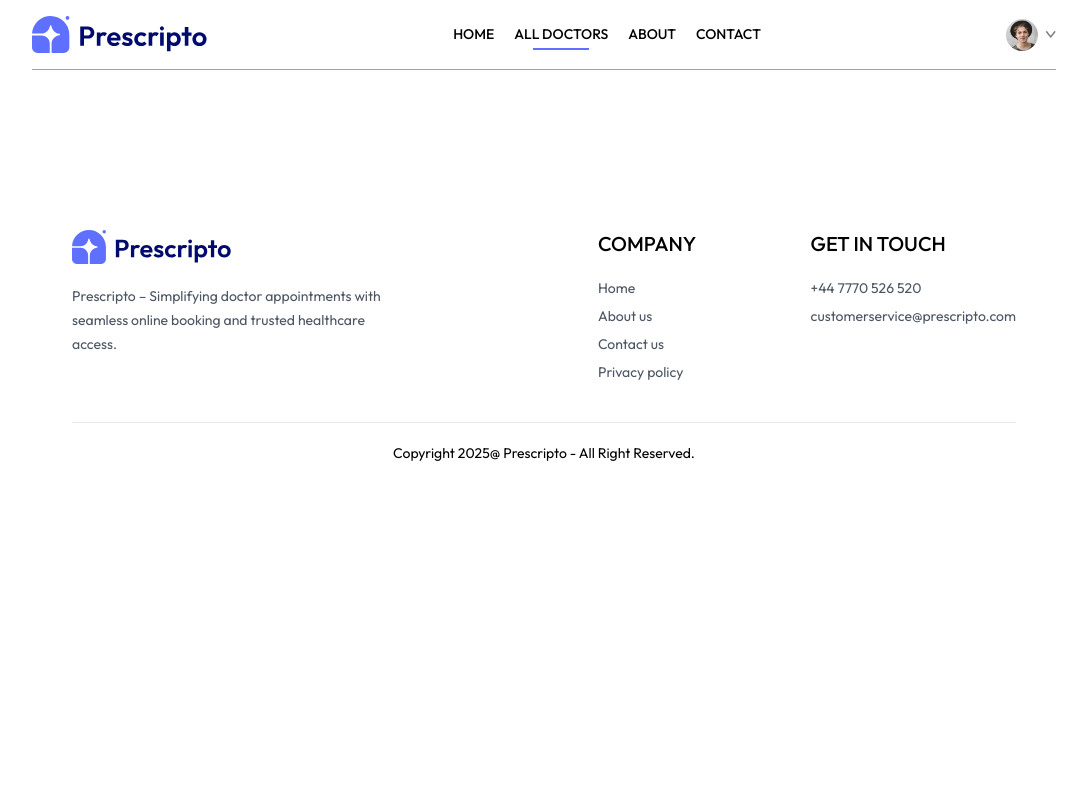
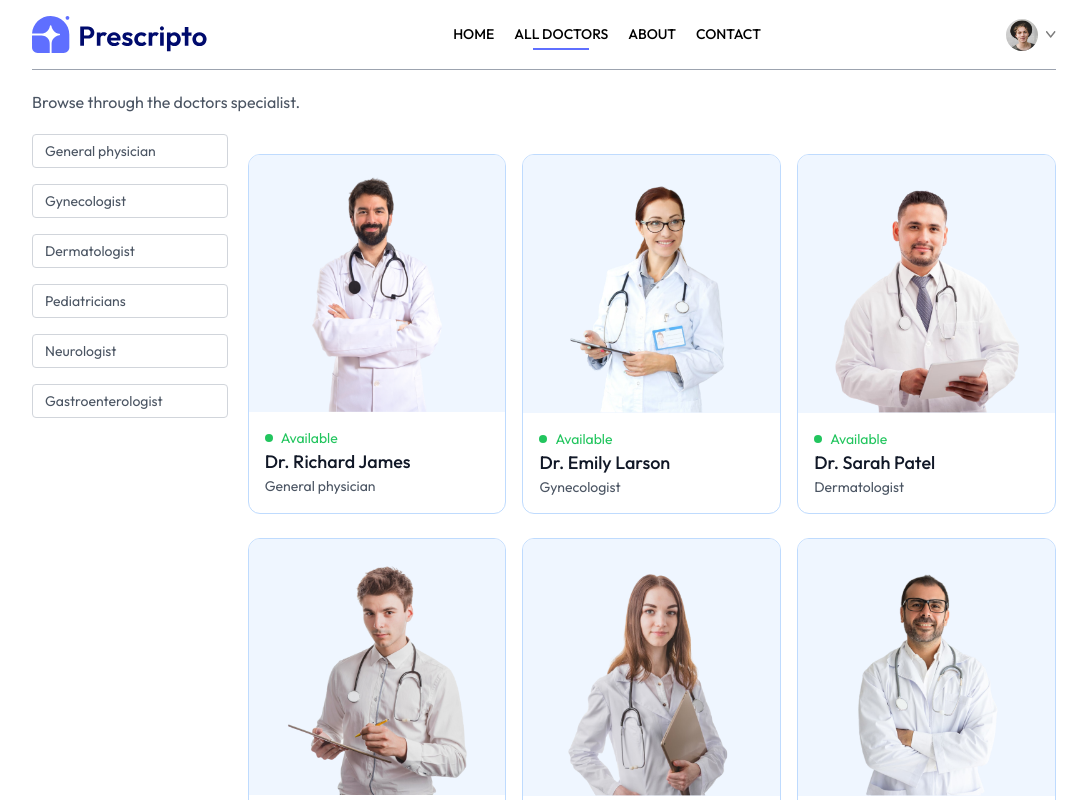
Before and after one commit to Emilijxa/DoctorsApp, a React (Vite) app in the folder frontend/: page /doctors in a window 1280 px wide. Shown: the top 800 px of the page, without its empty margins (96-1183 px from the left). Built offline with nearby package versions, Linux system fonts and the light colour scheme.

Commit message:
Added doctors page and removed scrolling from navbar

```diff
--- a/frontend/src/components/Navbar.jsx
+++ b/frontend/src/components/Navbar.jsx
@@ -11,7 +11,7 @@ const Navbar = () => {
 
   return (
     <div className='flex items-center justify-between text-sm py-4 mb-5 border-b border-b-gray-400'>
-      <img className='w-44 cursor-pointer' src={assets.logo} alt=""/>
+      <img  onClick={()=>navigate('/')} className='w-44 cursor-pointer' src={assets.logo} alt=""/>
       <ul className='hidden md:flex items-start gap-5 font-medium'>
         <NavLink to='/'>
             <li className='py-1'>HOME</li>
--- a/frontend/src/index.css
+++ b/frontend/src/index.css
@@ -10,3 +10,7 @@
 .active hr{
   @apply block
 }
+
+::-webkit-scrollbar{
+  @apply hidden
+}
--- a/frontend/src/pages/Doctors.jsx
+++ b/frontend/src/pages/Doctors.jsx
@@ -1,8 +1,56 @@
-import React from 'react'
+import React, { useContext, useEffect, useState } from 'react'
+import { useNavigate, useParams } from 'react-router-dom'
+import { AppContext } from '../context/AppContext'
 
 const Doctors = () => {
+
+    const { speciality } = useParams()
+    const [filterDoc,setFilterDoc] = useState([])
+    const navigate = useNavigate()
+
+    const { doctors } = useContext(AppContext)
+
+    const applyFilter = () => {
+      if (speciality) {
+        setFilterDoc(doctors.filter(doc => doc.speciality === speciality))
+      } else {
+        setFilterDoc(doctors)
+      }
+    }
+
+      useEffect (()=>{
+        applyFilter()
+      },[doctors,speciality])
+
   return (
     <div>
+        <p className='text-gray-600'>Browse through the doctors specialist.</p>
+        <div className='flex flex-col sm:flex-row items-start gap-5 mt-5'>
+          <div className='flex flex-col gap-4 text-sm text-gray-600'>
+            <p onClick={()=> speciality === 'General physician' ? navigate('/doctors') : navigate('/doctors/General physician') } className={`w-[94vw] sm:w-auto pl-3 py-1.5 pr-16 border border-gray-300 rounded transition-all cursor-pointer ${speciality === "General physician" ? "bg-indigo-100 text-black" : ""}`} >General physician</p>
+            <p onClick={()=> speciality === 'Gynecologist' ? navigate('/doctors') : navigate('/doctors/Gynecologist') } className={`w-[94vw] sm:w-auto pl-3 py-1.5 pr-16 border border-gray-300 rounded transition-all cursor-pointer ${speciality === "Gynecologist" ? "bg-indigo-100 text-black" : ""}`} >Gynecologist</p>
+            <p onClick={()=> speciality === 'Dermatologist' ? navigate('/doctors') : navigate('/doctors/Dermatologist') } className={`w-[94vw] sm:w-auto pl-3 py-1.5 pr-16 border border-gray-300 rounded transition-all cursor-pointer ${speciality === "Dermatologist" ? "bg-indigo-100 text-black" : ""}`} >Dermatologist</p>
+            <p onClick={()=> speciality === 'Pediatricians' ? navigate('/doctors') : navigate('/doctors/Pediatricians') } className={`w-[94vw] sm:w-auto pl-3 py-1.5 pr-16 border border-gray-300 rounded transition-all cursor-pointer ${speciality === "Pediatricians" ? "bg-indigo-100 text-black" : ""}`} >Pediatricians</p>
+            <p onClick={()=> speciality === 'Neurologist' ? navigate('/doctors') : navigate('/doctors/Neurologist') } className={`w-[94vw] sm:w-auto pl-3 py-1.5 pr-16 border border-gray-300 rounded transition-all cursor-pointer ${speciality === "Neurologist" ? "bg-indigo-100 text-black" : ""}`} >Neurologist</p>
+            <p onClick={()=> speciality === 'Gastroenterologist' ? navigate('/doctors') : navigate('/doctors/Gastroenterologist') } className={`w-[94vw] sm:w-auto pl-3 py-1.5 pr-16 border border-gray-300 rounded transition-all cursor-pointer ${speciality === "Gastroenterologist" ? "bg-indigo-100 text-black" : ""}`} >Gastroenterologist</p>
+          </div>
+          <div className='w-full grid grid-cols-[repeat(auto-fill,minmax(200px,1fr))] gap-4 pt-5 gap-y-6 px-3 sm:px-0'>
+            {
+              filterDoc.map((item,index)=>(
+                <div onClick={()=>navigate(`/appointment/${item._id}`)} className='border border-blue-200 rounded-xl overflow-hidden cursor-pointer hover:translate-y-[-10px] transition-all duration-500'>
+                    <img className='bg-blue-50' src={item.image} alt='' />
+                    <div className='p-4'>
+                        <div className='flex items-center gap-2 text-sm text-center text-green-500'>
+                            <p className='w-2 h-2 bg-green-500 rounded-full'></p><p>Available</p>
+                        </div>
+                        <p className='text-gray-900 text-lg font-medium' >{item.name}</p>
+                        <p className='text-gray-600 text-sm' >{item.speciality}</p>
+                    </div>
+                </div>
+            ))
+            }
+          </div>
+        </div>
 
     </div>
   )
```
